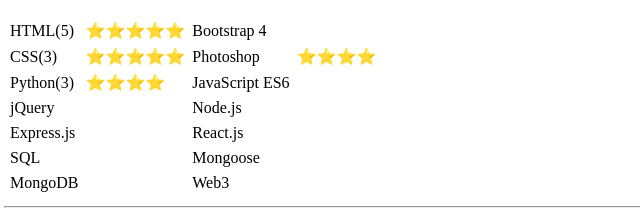
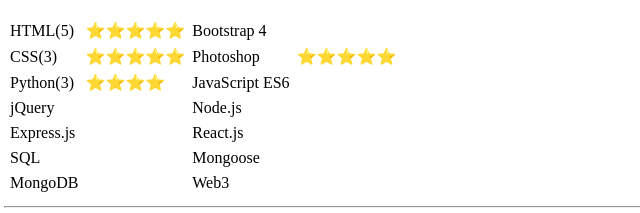
Before and after one commit to jthomas-uta21/CV, a plain HTML site: page index.html in a window 1280 px wide. Shown: the part 591-804 px from the top of the page, 4-644 px from the left. Drawn offline with Linux system fonts and the light colour scheme.

Commit message:
Add star to Photoshop skill

```diff
--- a/index.html
+++ b/index.html
@@ -64,7 +64,7 @@
       <td>CSS(3)</td>
       <td>&#11088;&#11088;&#11088;&#11088;&#11088;</td>
       <td>Photoshop</td>
-      <td>&#11088;&#11088;&#11088;&#11088;</td>
+      <td>&#11088;&#11088;&#11088;&#11088;&#11088;</td>
 
     </tr>
     <tr>
```
